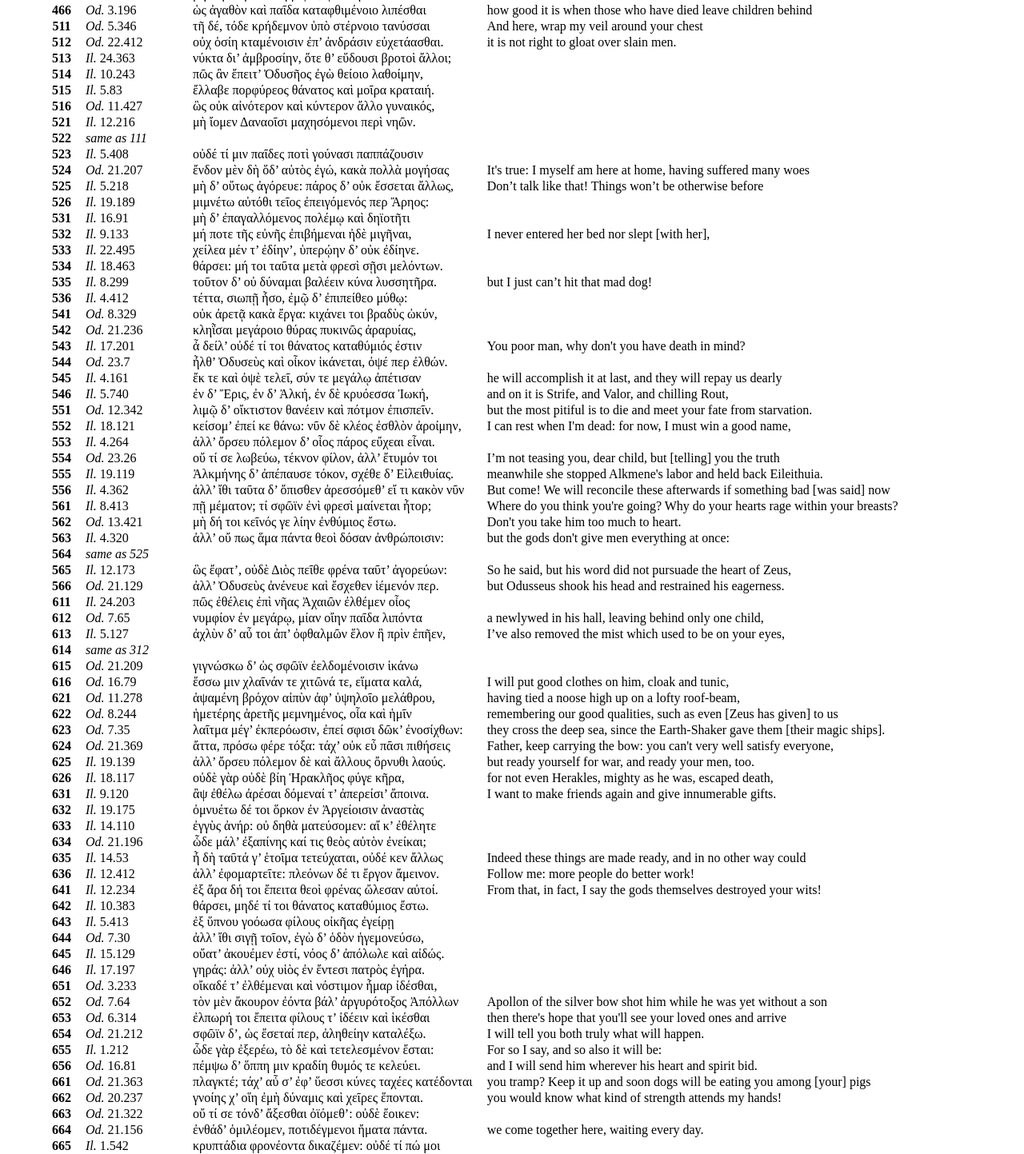
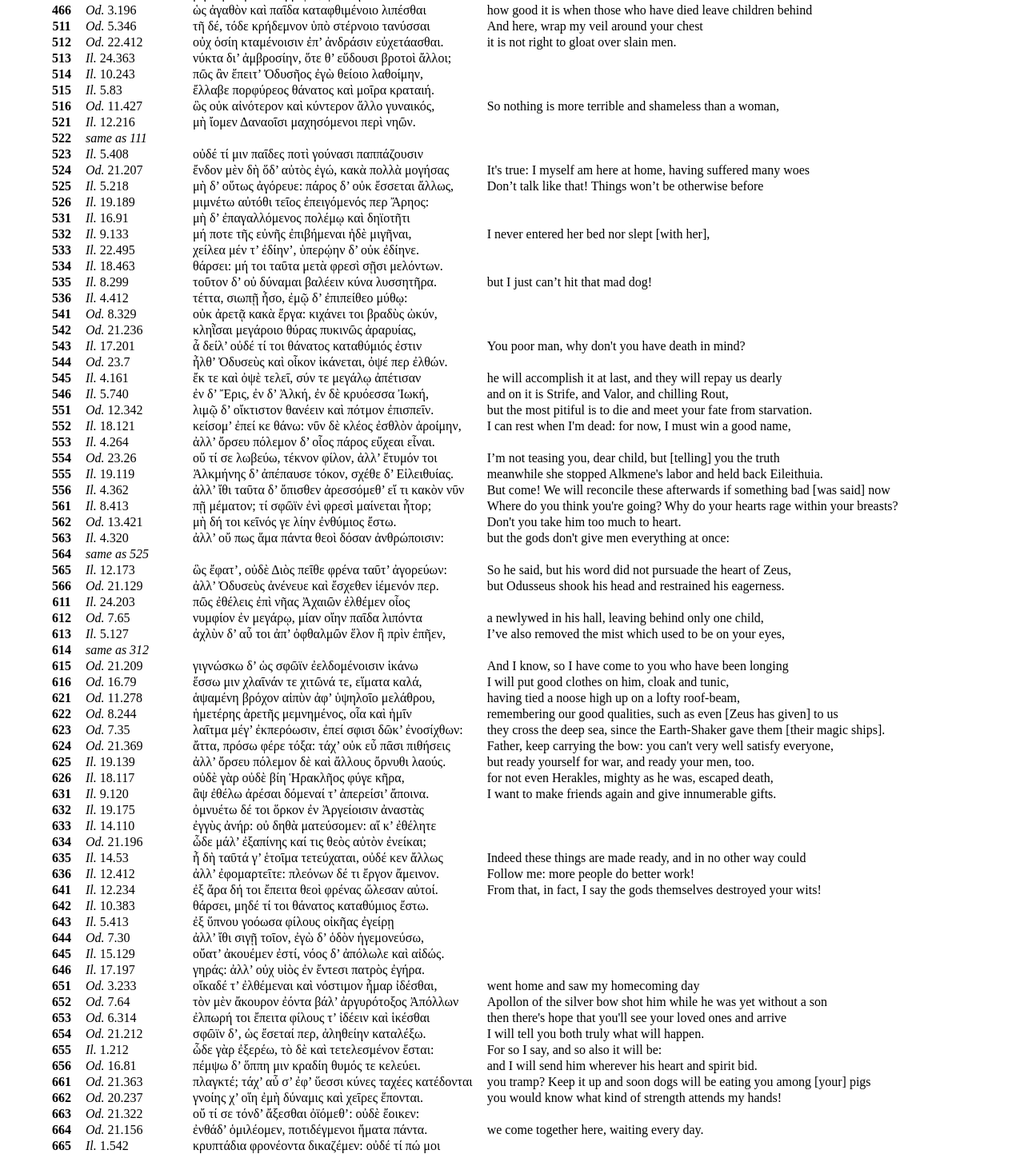
Before and after one commit to shedivesin/homeromanteion, a plain HTML site: page index.html in a window 1280 px wide. Shown: the part 3040-4483 px from the top of the page at 80% size. Drawn offline with Linux system fonts and the light colour scheme.

Commit message:
156 165 516 561 615 651

```diff
--- a/index.html
+++ b/index.html
@@ -869,6 +869,7 @@
 <th>516
 <td><i>Od.</i>&nbsp;11.427
 <td>ὣς οὐκ αἰνότερον καὶ κύντερον ἄλλο γυναικός,
+<td>So nothing is more terrible and shameless than a woman,
 
 <tr>
 <th>521
@@ -1060,6 +1061,7 @@
 <th>615
 <td><i>Od.</i>&nbsp;21.209
 <td>γιγνώσκω δ’ ὡς σφῶϊν ἐελδομένοισιν ἱκάνω
+<td>And I know, so I have come to you who have been longing
 
 <tr>
 <th>616
@@ -1171,6 +1173,7 @@
 <th>651
 <td><i>Od.</i>&nbsp;3.233
 <td>οἴκαδέ τ’ ἐλθέμεναι καὶ νόστιμον ἦμαρ ἰδέσθαι,
+<td>went home and saw my homecoming day
 
 <tr>
 <th>652
```
